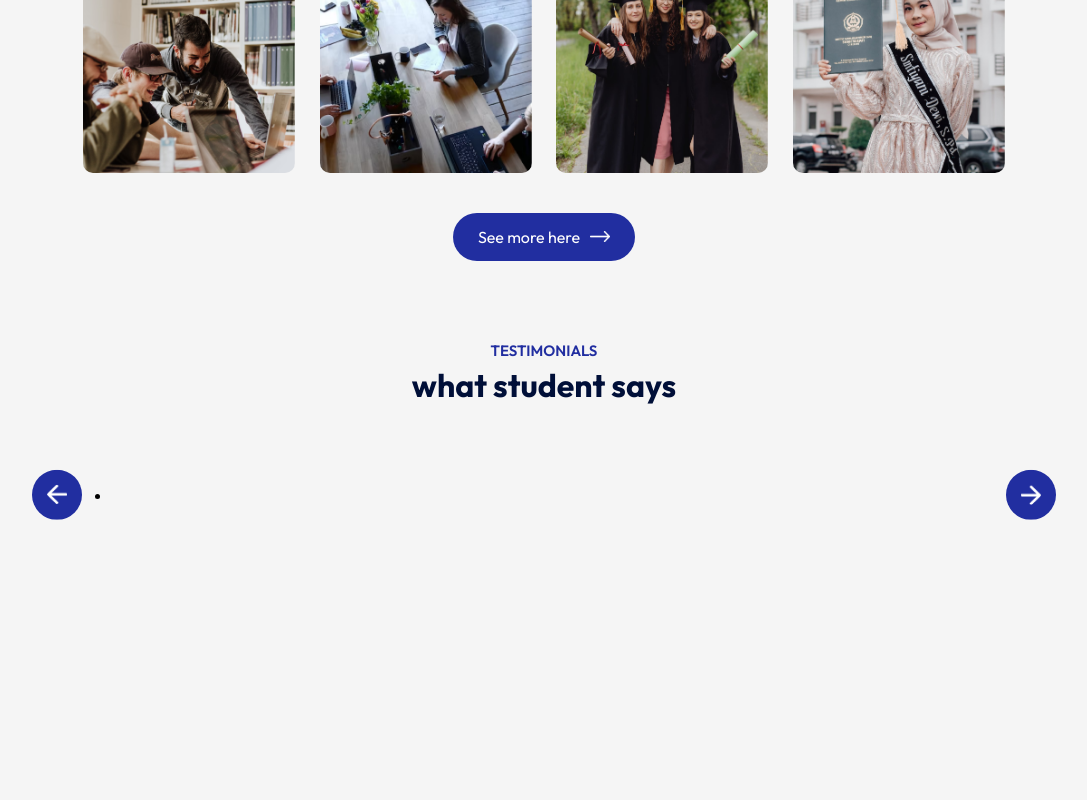
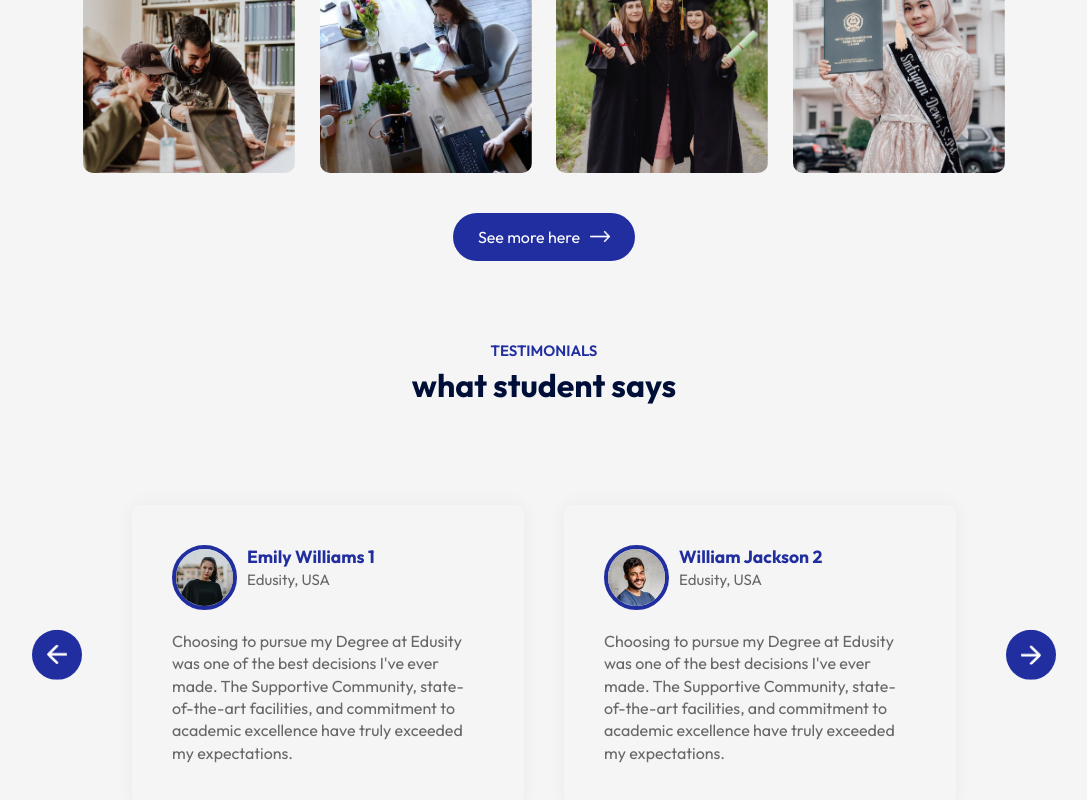
Before and after one commit to sacreations/EDU-site-test, a React (Vite) app: page / in a window 1280 px wide. Shown: the part 2112-2912 px from the top of the page, without its empty margins (96-1183 px from the left). Before the commit the page ends 2697 px from the top, so only its background shows below. Built offline with nearby package versions, Linux system fonts and the light colour scheme.

Commit message:
12.Created-Testimonials.

```diff
--- a/src/components/Testimonials/Testimonials.css
+++ b/src/components/Testimonials/Testimonials.css
@@ -18,3 +18,38 @@
     right: auto;
     left: 0;
 }
+.slider{
+    overflow: hidden;
+}
+.slider ul{
+    display:flex;
+    width: 200%;
+    overflow-x: hidden;
+    transition: 0.5s;
+}
+.slider ul li{
+    list-style: none;
+    width: 50%;
+    padding: 20px;
+}
+.slide{
+    box-shadow: 0 0 20px rgba(0,0,0,0.05);
+    padding: 40px;
+    border-radius: 10px;
+    color:#676767;
+    line-height: 1.4;
+}
+.slide img{
+    width: 65px;
+    border-radius: 50%;
+    margin-right: 10px;
+    border: 4px solid #212EA0;
+}
+.user-info{
+    display: flex;
+    margin-bottom: 20px;
+    font-size: 15px;
+}
+.user-info h3{
+    color:#212EA0;
+}
--- a/src/components/Testimonials/Testimonials.jsx
+++ b/src/components/Testimonials/Testimonials.jsx
@@ -1,21 +1,106 @@
-import React from "react";
+import React, { useRef } from "react";
 import "../Testimonials/Testimonials.css";
 import next_icon from "../../assets/next-icon.png";
 import back_icon from "../../assets/back-icon.png";
-// import user_1 from "../../assets/user-1.png";
-// import user_2 from "../../assets/user-2.png";
-// import user_3 from "../../assets/user-3.png";
-// import user_4 from "../../assets/user-4.png";
+import user_1 from "../../assets/user-1.png";
+import user_2 from "../../assets/user-2.png";
+import user_3 from "../../assets/user-3.png";
+import user_4 from "../../assets/user-4.png";
 
 const Testimonials = () => {
+  const slider = useRef();
+  let tx = 0;
+  const slideForward = () => {
+    if (tx > -50) {
+      tx -= 25;
+    }
+    slider.current.style.transform = `translate(${tx}%)`;
+  };
+  const slideBackward = () => {
+    if (tx < 0) {
+      tx += 25;
+    }
+    slider.current.style.transform = `translate(${tx}%)`;
+  };
+
   return (
     <div className="testimonials">
-      <img src={next_icon} alt="" className="next-btn" />
-      <img src={back_icon} alt="" className="back-btn" />
+      <img src={next_icon} alt="" className="next-btn" onClick={slideForward} />
+      <img
+        src={back_icon}
+        alt=""
+        className="back-btn"
+        onClick={slideBackward}
+      />
       <div className="slider">
-        <ul>
+        <ul ref={slider}>
           <li>
-            <div className="slide"></div>
+            <div className="slide">
+              <div className="user-info">
+                <img src={user_1} alt="user-1" />
+                <div>
+                  <h3>Emily Williams 1</h3>
+                  <span>Edusity, USA</span>
+                </div>
+              </div>
+              <p>
+                Choosing to pursue my Degree at Edusity was one of the best
+                decisions I've ever made. The Supportive Community,
+                state-of-the-art facilities, and commitment to academic
+                excellence have truly exceeded my expectations.
+              </p>
+            </div>
+          </li>
+          <li>
+            <div className="slide">
+              <div className="user-info">
+                <img src={user_2} alt="user-2" />
+                <div>
+                  <h3>William Jackson 2</h3>
+                  <span>Edusity, USA</span>
+                </div>
+              </div>
+              <p>
+                Choosing to pursue my Degree at Edusity was one of the best
+                decisions I've ever made. The Supportive Community,
+                state-of-the-art facilities, and commitment to academic
+                excellence have truly exceeded my expectations.
+              </p>
+            </div>
+          </li>
+          <li>
+            <div className="slide">
+              <div className="user-info">
+                <img src={user_3} alt="user-3" />
+                <div>
+                  <h3>Emily Williams 3</h3>
+                  <span>Edusity, USA</span>
+                </div>
+              </div>
+              <p>
+                Choosing to pursue my Degree at Edusity was one of the best
+                decisions I've ever made. The Supportive Community,
+                state-of-the-art facilities, and commitment to academic
+                excellence have truly exceeded my expectations.
+              </p>
+            </div>
+          </li>
+          <li>
+            <div className="slide">
+              <div className="user-info">
+                <img src={user_4} alt="user-4" />
+                <div>
+                  <h3>William Jackson 4</h3>
+                  <span>Edusity, USA</span>
+                </div>
+              </div>
+              <p>
+                Choosing to pursue my Degree at Edusity was one of the best
+                decisions I've ever made. The Supportive Community,
+                state-of-the-art facilities, and commitment to academic
+                excellence have truly exceeded my expectations.
+              </p>
+            </div>
           </li>
         </ul>
       </div>
```
